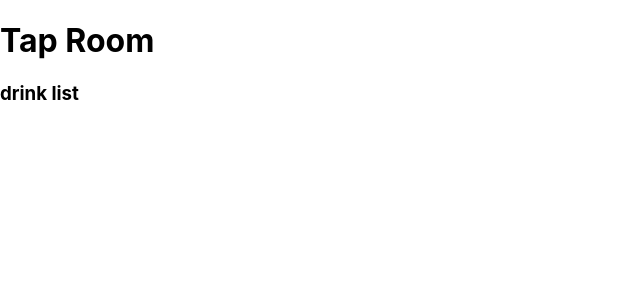
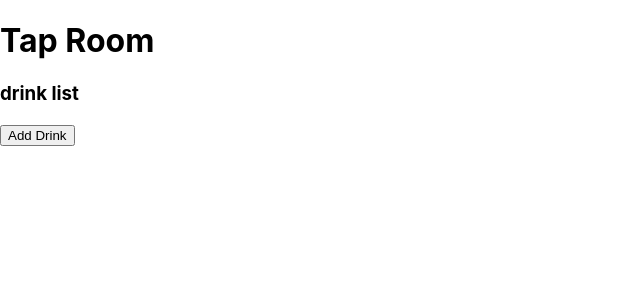
Before and after one commit to jhell85/Tap-Room-React, a React (Create React App) app: page / in a window 1280 px wide. Shown: the top 300 px of the page, without its empty margins (0-640 px from the left). Built offline with nearby package versions, Linux system fonts and the light colour scheme.

Commit message:
add button to toggle between drinkList and newDrinkForm

```diff
--- a/src/components/DrinkControler.js
+++ b/src/components/DrinkControler.js
@@ -9,6 +9,12 @@ class DrinkControl extends React.Component {
       formVisibleOnPage: false,
     }
   }
+
+  handleClick = () => {
+    this.setState((prevState) => ({
+      formVisibleOnPage: !prevState.formVisibleOnPage,
+    }))
+  };
 
   render(){
     let currentlyVisibleState = null;
@@ -22,6 +28,7 @@ class DrinkControl extends React.Component {
     return (
       <React.Fragment>
         {currentlyVisibleState}
+        <button onClick={this.handleClick}>Add Drink</button>
       </React.Fragment>
     )
   }
```
